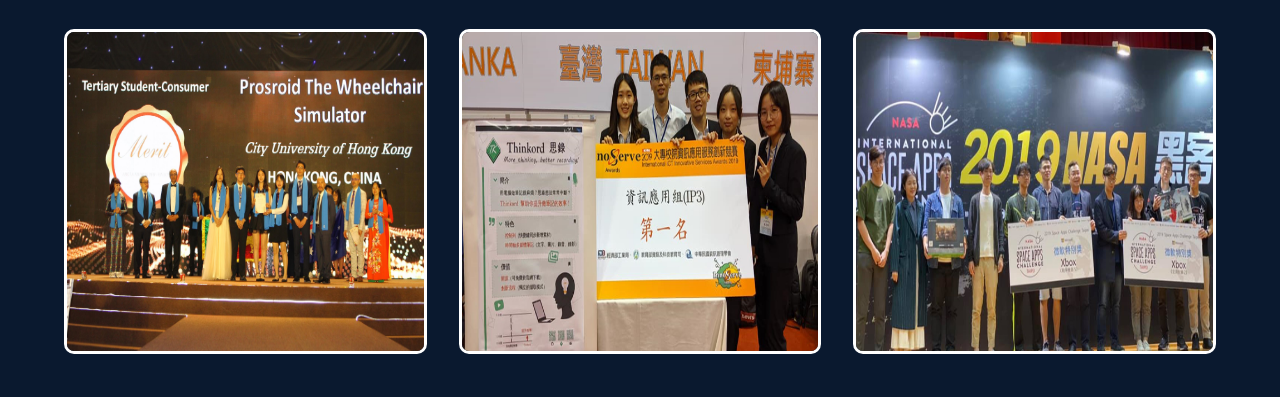
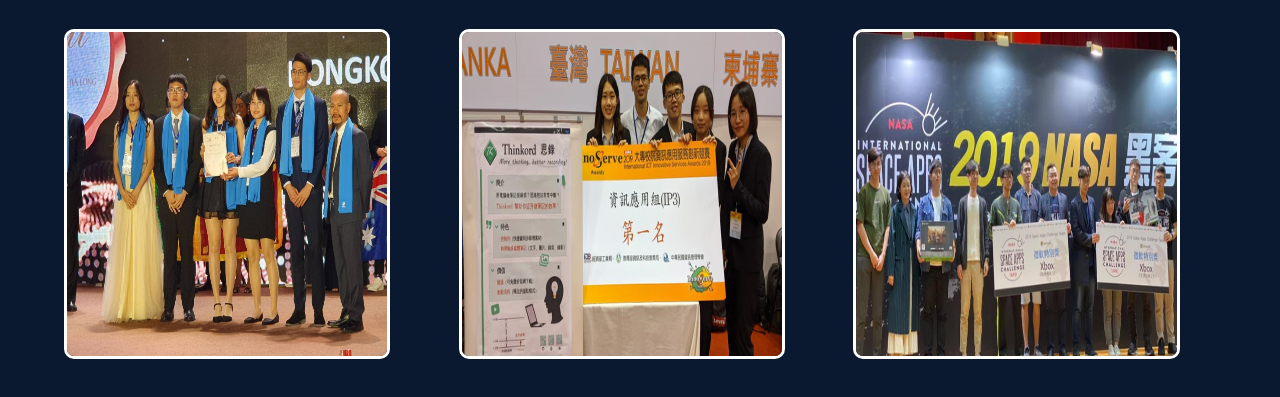
Before and after one commit to LOTINGYI/LOTINGYI.github.io, a website: page competition.html in a window 1280 px wide. Shown: the part 253-650 px from the top of the page. Drawn offline with Linux system fonts and the light colour scheme.

Commit message:
change the picture under the competition page

```diff
--- a/competition.html
+++ b/competition.html
@@ -50,7 +50,7 @@
         <div class="competitions">
             <div class="item">
                 <div class="img_competition">
-                    <img src="./dist/img/APICTA_Award.jpg" alt="Competition">
+                    <img src="./dist/img/APICTA_Award.jpeg" alt="Competition">
                 </div>
                 <div class="information">
                     <h3>Competition: APICTA Awards 2019</h3>
--- a/scss/main.scss
+++ b/scss/main.scss
@@ -224,8 +224,8 @@
     color: #fff;
   }
   img {
-    width: 100%;
-    height: 325px;
+    width: 90%;
+    height: 330px;
     border: 3px #fff solid;
     border-radius: 10px;
 
```
Also changed, not shown: dist/css/main.css, dist/img/APICTA_Award.jpeg (added).
